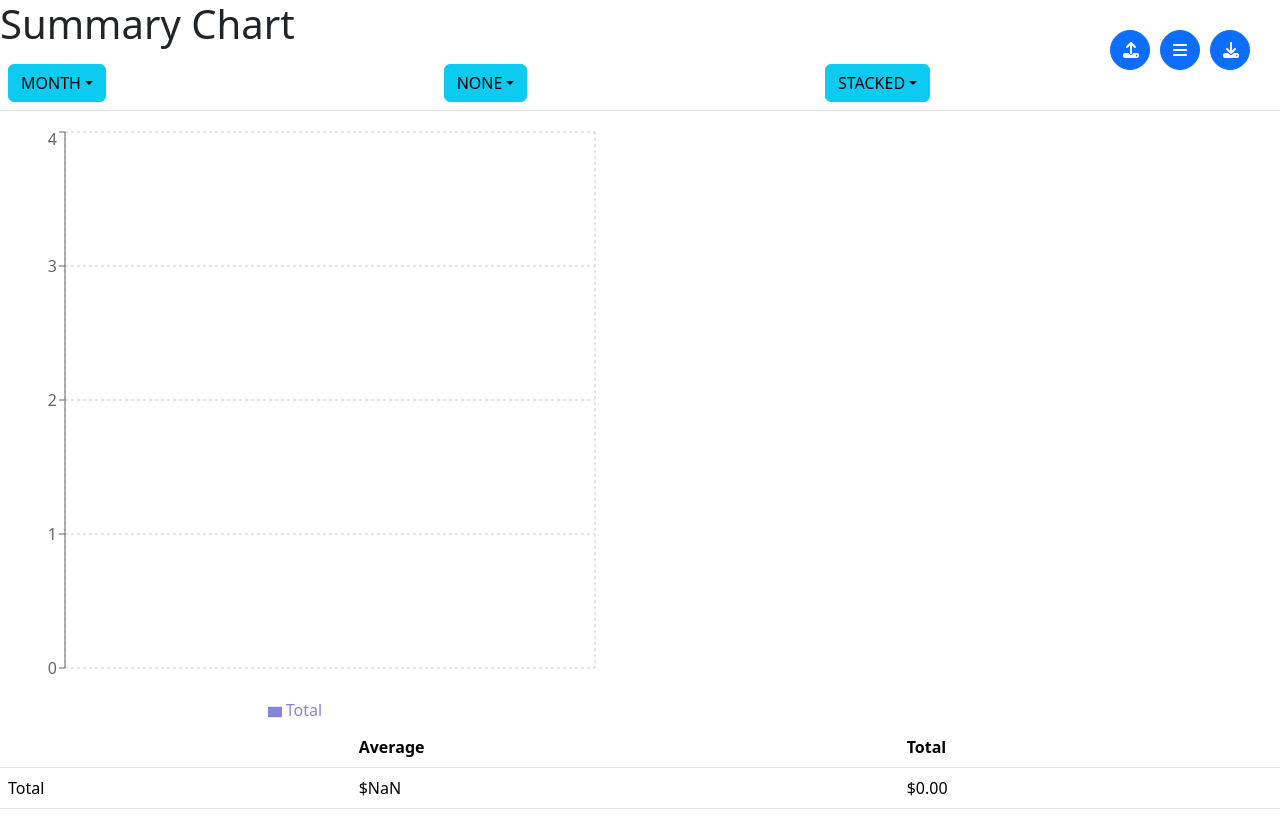
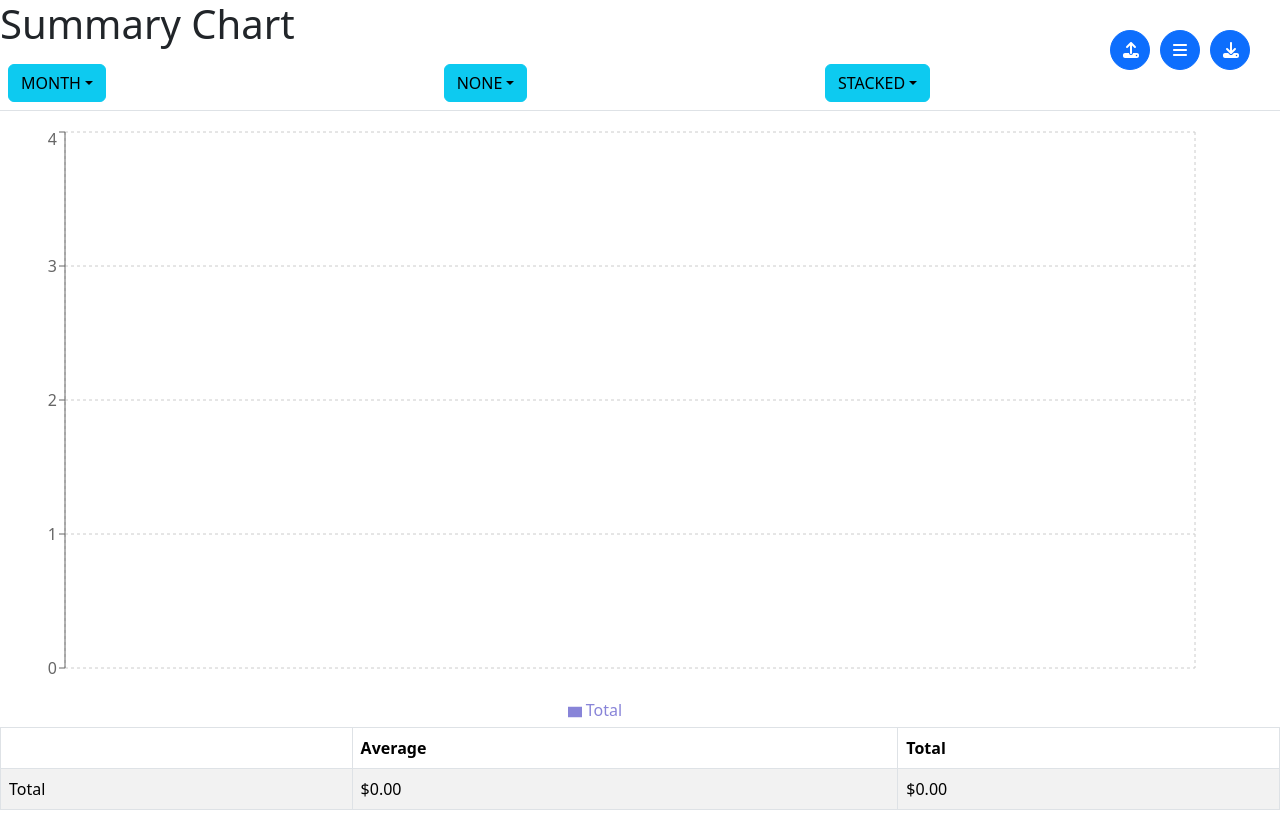
Before and after one commit to beeckusu/project-budget, a React (Create React App) app: page / in a window 1280 px wide. Built offline with nearby package versions, Linux system fonts and the light colour scheme.

Commit message:
PB-46: Control Transaction Table by Chart Controls
    Enable transaction table changes when transaction chart changes due to
    form controls.

```diff
--- a/src/App.js
+++ b/src/App.js
@@ -5,13 +5,16 @@ import TransactionChart from './components/Chart/TransactionChart';
 import TransactionTable from './components/Chart/TransactionTable';
 import SideBar from './components/SideBar/Main';
 import { DataProvider } from './contexts/DataContext';
+import { GraphProvider } from './contexts/GraphContext';
 
 function App() {
   return (
     <div>
       <DataProvider>
-        <TransactionChart />
-        <TransactionTable />
+        <GraphProvider>
+          <TransactionChart />
+          <TransactionTable />
+        </GraphProvider>
         <SideBar />
       </DataProvider>
     </div>
--- a/src/components/Chart/TransactionChart.js
+++ b/src/components/Chart/TransactionChart.js
@@ -18,7 +18,7 @@ const SummaryChart = ({ transactions }) => {
     const data = fetchChartData(transactions, dateInterval, chartCategory);
 
     return (
-        <BarChart width={600} height={600} data={data}>
+        <BarChart width={1200} height={600} data={data}>
             <CartesianGrid strokeDasharray="3 3" />
             <XAxis dataKey="key" />
             <YAxis formatter={FormatMoney} />
@@ -118,11 +118,11 @@ const TransactionChart = () => {
     const { transactions } = state;
 
     return (
-        <GraphProvider>
+        <div>
             <h1>Summary Chart</h1>
             <SummaryChartController />
             <SummaryChart transactions={transactions == null ? [] : transactions} />
-        </GraphProvider>
+        </div>
     );
 }
 
--- a/src/components/Chart/TransactionTable.js
+++ b/src/components/Chart/TransactionTable.js
@@ -1,47 +1,85 @@
 import { useContext } from 'react';
-import { Table } from 'react-bootstrap';
+import { SortableTable } from '../SideBar/Utils';
+import { DataContext } from '../../contexts/DataContext';
+import { GraphContext } from '../../contexts/GraphContext';
 import { fetchChartData } from '../../utils/ChartUtils';
-import { DataContext } from '../../contexts/DataContext';
-import { DateInterval } from '../../utils/Enums';
+import { ChartCategory, DateInterval } from '../../utils/Enums';
 import { FormatMoney } from '../../utils/Utils';
+
 
 const TransactionTable = () => {
 
     const { state } = useContext(DataContext);
     const { transactions } = state;
-    const data = fetchChartData(transactions, DateInterval.MONTH);
 
-    const fields = ['Total'];
-    const summaries = {};
+    const { state: graphState } = useContext(GraphContext);
+    const { chartCategory } = graphState;
+
+    const data = fetchChartData(transactions, DateInterval.MONTH, chartCategory);
+
+    let fields = [];
+    switch (chartCategory) {
+        case ChartCategory.NONE:
+            fields = ['Total'];
+            break;
+
+        case ChartCategory.DESCRIPTION:
+            fields = Array.from(state.descriptions.map(description => description.name));
+            break;
+
+        case ChartCategory.TAG:
+            fields = Array.from(state.tags.map(tag => tag.name));
+            break;
+    }
+
+    const tableData = [];
     fields.forEach(field => {
-        const sum = data.reduce((acc, item) => acc + item[field], 0);
-        summaries[field] = {
-            'Average': sum/data.length,
-            'Total': sum
-        }
+        let entry = {
+            'name': field,
+        };
+        let sum = 0;
+        data.forEach(month => {
+            entry[month.key] = month[field];
+            sum += (month[field] != null ? month[field] : 0);
+        });
+        sum = sum !== null ? sum : 0;
+        entry['Average'] = data.length != 0 ? sum / data.length : 0;
+        entry['Total'] = sum;
+        tableData.push(entry);
     });
 
+    const schema = [{
+        name: '',
+        getProperty: (row) => row.name,
+        displayField: (row) => row.name,
+        sort: true,
+    }, {
+        name: 'Average',
+        property: 'Average',
+        getProperty: (row) => row.Average,
+        displayField: (row) => FormatMoney(row.Average),
+        sort: true,
+    }];
+
+    data.forEach(month => {
+        schema.push({
+            name: month.key,
+            property: month.key,
+            getProperty: (row) => row[month.key],
+            displayField: (row) => FormatMoney(row[month.key]),
+            sort: true,
+        });
+    });
+    schema.push({
+        name: 'Total',
+        property: 'Total',
+        getProperty: (row) => row.Total,
+        displayField: (row) => FormatMoney(row.Total),
+        sort: true
+    })
+
     return (
-        <Table>
-            <thead>
-                <tr>
-                    <th></th>
-                    <th>Average</th>
-                    {data.map((item, index) => <th>{item.key}</th>)}
-                    <th>Total</th>
-                </tr>
-            </thead>
-            <tbody>
-                {fields.map(field => (
-                    <tr>
-                        <td>{field}</td>
-                        <td>{FormatMoney(summaries[field]['Average'])}</td>
-                        {data.map((item, index) => <td>{FormatMoney(item[field])}</td>)}
-                        <td>{FormatMoney(summaries[field]['Total'])}</td>
-                    </tr>
-                ))}
-            </tbody>
-        </Table>
+        <SortableTable schema={schema} data={tableData} id={state.id} />
     )
 }
 
--- a/src/components/SideBar/Utils.js
+++ b/src/components/SideBar/Utils.js
@@ -1,4 +1,4 @@
-import { useState, useRef } from 'react';
+import { useEffect, useState, useRef } from 'react';
 import { Button, Form, Table } from 'react-bootstrap';
 import { faArrowDownShortWide, faArrowUpWideShort } from '@fortawesome/free-solid-svg-icons';
 import { FontAwesomeIcon } from '@fortawesome/react-fontawesome';
@@ -131,20 +131,22 @@ const FilterForm = ({ dispatch, fieldNames, dispatchTypes, dateFields, floatFiel
  *     name - The name of the column to display
  *     property - The property of the data object
  *     getProperty - Function to get the property of the data object
+ *     displayField - Function to display the data object
  *     sort - Bool representing sort direction. True for ascending, false for descending, null for no sort
  *     formatter - Function to format the data
  *
  * @param {*} data - Array of data objects to display in table
  * @returns
  */
-const SortableTable = ({ schema, data, filter }) => {
+const SortableTable = ({ schema, data, filter = null }) => {
 
     const [sortState, setSortState] = useState({});
     const [sortedData, setSortedData] = useState(data);
 
-    if (sortedData.length === 0 && data.length > 0) {
+    useEffect(() => {
+        setSortState({});
         setSortedData(data);
-    }
+    }, [data])
 
     const sortOnClick = (property, getProperty) => {
 
@@ -171,6 +173,8 @@ const SortableTable = ({ schema, data, filter }) => {
 
     }
 
+    const tableData = filter !== null ? filter(sortedData) : sortedData;
+
     return (
         <Table striped bordered hover>
             <thead>
@@ -183,7 +187,7 @@ const SortableTable = ({ schema, data, filter }) => {
                 </tr>
             </thead>
             <tbody>
-                {filter(sortedData).map((row) => {
+                {tableData.map((row) => {
                     return (
                         <tr>
                             {schema.map((field) => {
--- a/src/utils/Utils.js
+++ b/src/utils/Utils.js
@@ -1,6 +1,7 @@
 import { DateInterval } from "./Enums";
 
 const FormatMoney = (value) => {
+    if (value == null) return '-';
     return `$${value.toFixed(2)}`;
 }
 
```
